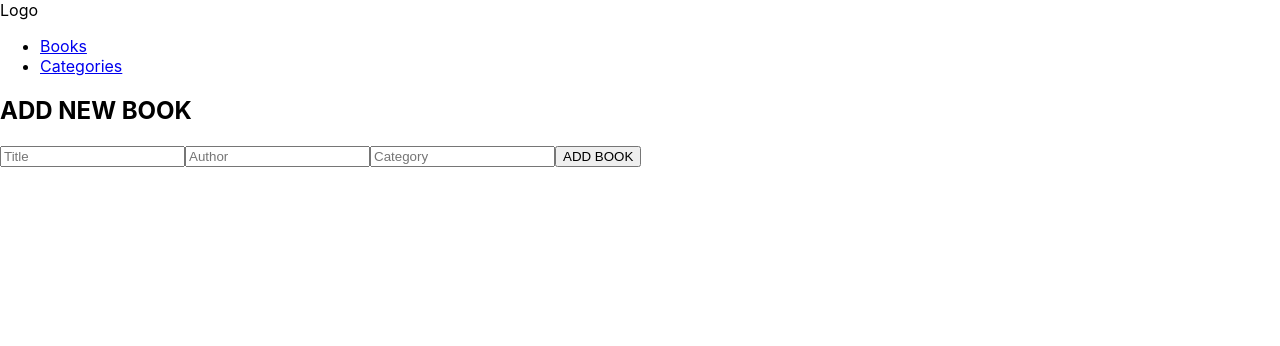
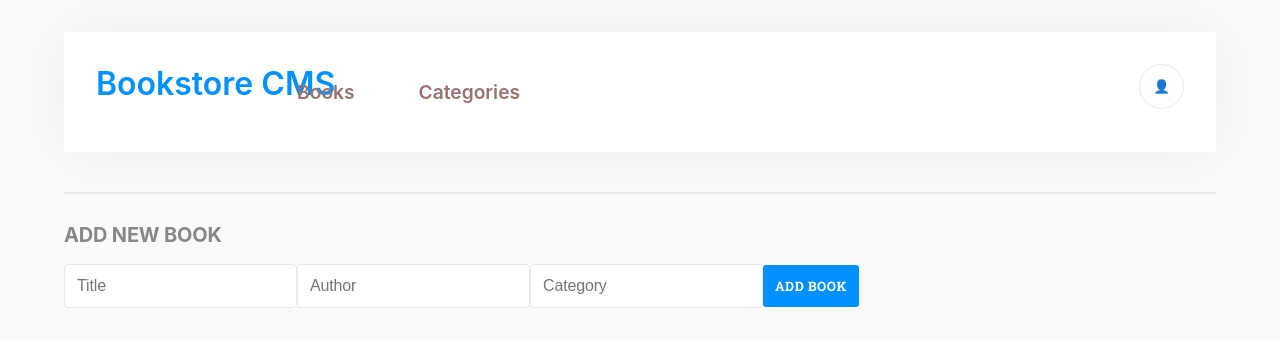
Before and after one commit to jahongiry/Bookstore-REACT_REDUX, a React (Create React App) app: page / in a window 1280 px wide. Shown: the top 346 px of the page. Built offline with nearby package versions, Linux system fonts and the light colour scheme.

Commit message:
Add styles

```diff
--- a/src/App.js
+++ b/src/App.js
@@ -2,10 +2,11 @@ import { Route, Routes } from 'react-router-dom';
 import Books from './components/Books';
 import Categories from './components/Categories';
 import Navigation from './components/Navigation';
+import classes from './app.module.css';
 
 function App() {
   return (
-    <div className="App">
+    <div className={classes.app}>
       <Navigation />
       <Routes>
         <Route path="/" exact element={<Books />} />
--- /dev/null
+++ b/src/app.module.css
@@ -0,0 +1,5 @@
+.app {
+  padding: 2rem 4rem;
+  margin: 0;
+  background-color: rgb(250, 250, 250);
+}
--- a/src/components/Books.js
+++ b/src/components/Books.js
@@ -1,5 +1,6 @@
 import React from 'react';
 import { useSelector } from 'react-redux';
+import classes from './Books.module.css';
 import Book from './book-item';
 import Form from './Form';
 import { selectAllBooks } from '../redux/books/book';
@@ -9,7 +10,7 @@ const Books = () => {
   return (
     <>
       <div>
-        <ul>
+        <ul className={classes.ul}>
           {allBooks.map((book) => (
             <Book
               id={book.id}
--- /dev/null
+++ b/src/components/Books.module.css
@@ -0,0 +1,4 @@
+.ul {
+  list-style: none;
+  padding: 0;
+}
--- a/src/components/Form.js
+++ b/src/components/Form.js
@@ -1,5 +1,6 @@
 import React, { useState } from 'react';
 import { useDispatch } from 'react-redux';
+import classes from './Form.module.css';
 import { addBook } from '../redux/books/book';
 
 const Form = () => {
@@ -28,11 +29,12 @@ const Form = () => {
   const { title, author, category } = newBook;
   return (
     <section>
-      <div />
-      <h2>ADD NEW BOOK</h2>
+      <div className={classes.divider} />
+      <h2 className={classes.title}>ADD NEW BOOK</h2>
       <form onSubmit={handleSubmit}>
         <input
           type="text"
+          className={classes.input}
           name="title"
           placeholder="Title"
           value={title}
@@ -41,6 +43,7 @@ const Form = () => {
         />
         <input
           type="text"
+          className={classes.input}
           name="author"
           placeholder="Author"
           value={author}
@@ -49,13 +52,16 @@ const Form = () => {
         />
         <input
           type="text"
+          className={classes.input}
           name="category"
           placeholder="Category"
           value={category}
           onChange={handleChange}
           required
         />
-        <button type="submit">ADD BOOK</button>
+        <button className={classes.button} type="submit">
+          ADD BOOK
+        </button>
       </form>
     </section>
   );
--- /dev/null
+++ b/src/components/Form.module.css
@@ -0,0 +1,38 @@
+@import url('https://fonts.googleapis.com/css2?family=Montserrat:wght@400;700&display=swap');
+
+.divider {
+  height: 0.125rem;
+  background-color: #e8e8e8;
+  width: 100%;
+  margin: 2.5rem 0 1.813rem;
+}
+
+.title {
+  font-size: 1.25rem;
+  font-weight: 700;
+  letter-spacing: -0.18px;
+  color: #888;
+}
+
+.input {
+  padding: 12px;
+  border-radius: 4px;
+  border: 1px solid #e8e8e8;
+  background-color: #fff;
+  font-size: 1rem;
+  letter-spacing: -0.15px;
+  color: #121212;
+}
+
+.button {
+  cursor: pointer;
+  padding: 12px;
+  border-radius: 3px;
+  background-color: #0290ff;
+  border: none;
+  letter-spacing: 0.5px;
+  color: #fff;
+  font-size: 0.813rem;
+  font-weight: 700;
+  font-family: 'Roboto Slab', serif;
+}
--- a/src/components/Navigation.js
+++ b/src/components/Navigation.js
@@ -1,20 +1,30 @@
 import { Link } from 'react-router-dom';
+import classes from './Navigation.module.css';
 
 function Navigation() {
   return (
-    <header>
-      <div>Logo</div>
+    <div className={classes.container}>
+      <header className={classes.header}>
+        <div className={classes.logo}>Bookstore CMS</div>
         <nav>
-        <ul>
+          <ul className={classes.ulContainer}>
             <li>
-            <Link to="/">Books</Link>
+              <Link className={classes.lists} to="/">
+                Books
+              </Link>
             </li>
             <li>
-            <Link to="/categories">Categories</Link>
+              <Link className={classes.lists} to="/categories">
+                Categories
+              </Link>
             </li>
           </ul>
         </nav>
+        <button className={classes.iconButton} type="button">
+          <span className={classes.span}>👤</span>
+        </button>
       </header>
+    </div>
   );
 }
 
--- /dev/null
+++ b/src/components/Navigation.module.css
@@ -0,0 +1,45 @@
+.logo {
+  font-weight: 600;
+  font-size: 2rem;
+  color: rgb(1, 144, 255);
+}
+
+.iconButton {
+  cursor: pointer;
+  width: 2.813rem;
+  height: 2.813rem;
+  border-radius: 50%;
+  border: 1px solid #e8e8e8;
+  background-color: #fff;
+  color: #0290ff;
+}
+
+.span {
+  color: #0290ff;
+}
+
+.header {
+  display: flex;
+  justify-content: space-between;
+  padding: 2rem;
+  border-radius: 4px;
+  box-shadow: 0 0 60px 0 rgb(0 0 0 / 5%);
+}
+
+.container {
+  background-color: white;
+}
+
+.ulContainer {
+  margin-left: -30rem;
+  display: flex;
+  gap: 4rem;
+  list-style: none;
+}
+
+.lists {
+  color: rgb(152, 114, 113);
+  text-decoration: none;
+  font-size: 1.2rem;
+  font-weight: 600;
+}
--- a/src/components/book-item.js
+++ b/src/components/book-item.js
@@ -2,6 +2,7 @@ import React from 'react';
 import PropTypes from 'prop-types';
 import { useDispatch } from 'react-redux';
 import { deleteBook } from '../redux/books/book';
+import classes from './book-item.module.css';
 
 const Book = ({
   author, title, category, id,
@@ -13,14 +14,14 @@ const Book = ({
   };
   return (
     <li>
-      <div>
-        <div>
-          <div>
-            <h4>{category}</h4>
-            <h2>{title}</h2>
+      <div className={classes.main}>
+        <div className={classes.content}>
+          <div className={classes.info}>
+            <h4 className={classes.fiction}>{category}</h4>
+            <h2 className={classes.title}>{title}</h2>
             <h6>{author}</h6>
-            <div>
-              <button type="button">Comments</button>
+            <div className={classes.cre}>
+              <button type="button">Comments |</button>
               <div />
               <button
                 className="button-outline"
@@ -29,20 +30,30 @@ const Book = ({
                 id={id}
               >
                 {' '}
-                Remove
+                Remove |
               </button>
               <div />
               <button type="button">Edit</button>
             </div>
           </div>
-          <div>
-            <div>
-              <div />
+          <div className={classes.progressContainer}>
+            <div className={classes.circularProgressContainer}>
+              <div className={classes.circularProgress} />
             </div>
-            <div />
-            <div>
+            <div className={classes.progressStat}>
+              <p className={classes.percentcComplete}>50%</p>
+              <p className={classes.completed}>Completed</p>
+            </div>
+            <div className={classes.progressDivider} />
+            <div className={classes.currentChapterContainer}>
               <div>
-                <button type="button">UPDATE PROGRESS</button>
+                <p className={classes.currentChapterLabel}>CURRENT CHAPTER</p>
+                <p className={classes.currentChapter}>Chapter 20</p>
+              </div>
+              <div>
+                <button className={classes.primaryButton} type="button">
+                  UPDATE PROGRESS
+                </button>
               </div>
             </div>
           </div>
--- /dev/null
+++ b/src/components/book-item.module.css
@@ -0,0 +1,114 @@
+@import url('https://fonts.googleapis.com/css2?family=Montserrat:wght@400;700&display=swap');
+@import url('https://fonts.googleapis.com/css2?family=Roboto+Slab:wght@400;700&display=swap');
+
+.main {
+  background-color: #fff;
+  border-radius: 4px;
+  border: 1px solid #e8e8e8;
+  padding: 2rem;
+}
+
+.content {
+  display: flex;
+  justify-content: space-between;
+}
+
+.classes.info {
+  display: flex;
+  flex-direction: column;
+  width: 100%;
+}
+
+.cre {
+  display: flex;
+}
+
+.cre button {
+  color: #8da1cd;
+  border: none;
+  background-color: white;
+}
+
+.fiction {
+  list-style: none;
+  font-family: 'Montserrat', sans-serif;
+  font-size: 0.875rem;
+  opacity: 0.5;
+}
+
+.title {
+  font-family: 'Roboto Slab', serif;
+  margin-top: 0.188rem;
+  font-size: 1.375rem;
+  letter-spacing: -0.2px;
+}
+
+.progressContainer {
+  display: flex;
+  align-items: center;
+}
+
+.circularProgressContainer {
+  width: 5.625rem;
+  height: 5.625rem;
+  padding: 0.63rem 0.625rem 0.75rem 0.75rem;
+  display: flex;
+  justify-content: center;
+  align-items: center;
+}
+
+.circularProgress {
+  border-radius: 50%;
+  width: 4.25rem;
+  height: 4.25rem;
+  border: 5px solid #307bbe;
+  border-left-color: #e8e8e8;
+  border-bottom-color: #e8e8e8;
+  -webkit-transform: rotate(45deg);
+  transform: rotate(45deg);
+}
+
+.completed,
+.percentComplete {
+  font-family: 'Montserrat', sans-serif;
+  color: #121212;
+}
+
+.progressDivider {
+  width: 0.125rem;
+  height: 4.375rem;
+  margin: 0 3.688rem 0 4.938rem;
+  background-color: #e8e8e8;
+}
+
+.currentChapterContainer {
+  display: flex;
+  flex-direction: column;
+  grid-gap: 20px;
+  gap: 20px;
+  width: 14rem;
+}
+
+.currentChapter,
+.currentChapterLabel {
+  font-family: 'Roboto Slab', serif;
+  font-weight: 300;
+  color: #121212;
+}
+
+.currentChapterLabel {
+  font-size: 0.813rem;
+  opacity: 0.5;
+}
+
+.primaryButton {
+  cursor: pointer;
+  border: none;
+  background-color: #0290ff;
+  border-radius: 3px;
+  padding: 8px 24px;
+  font-family: 'Roboto Slab', serif;
+  font-weight: 300;
+  letter-spacing: 0.5px;
+  color: #fff;
+}
```
Lines whose indentation alone changed are shown as unchanged.
